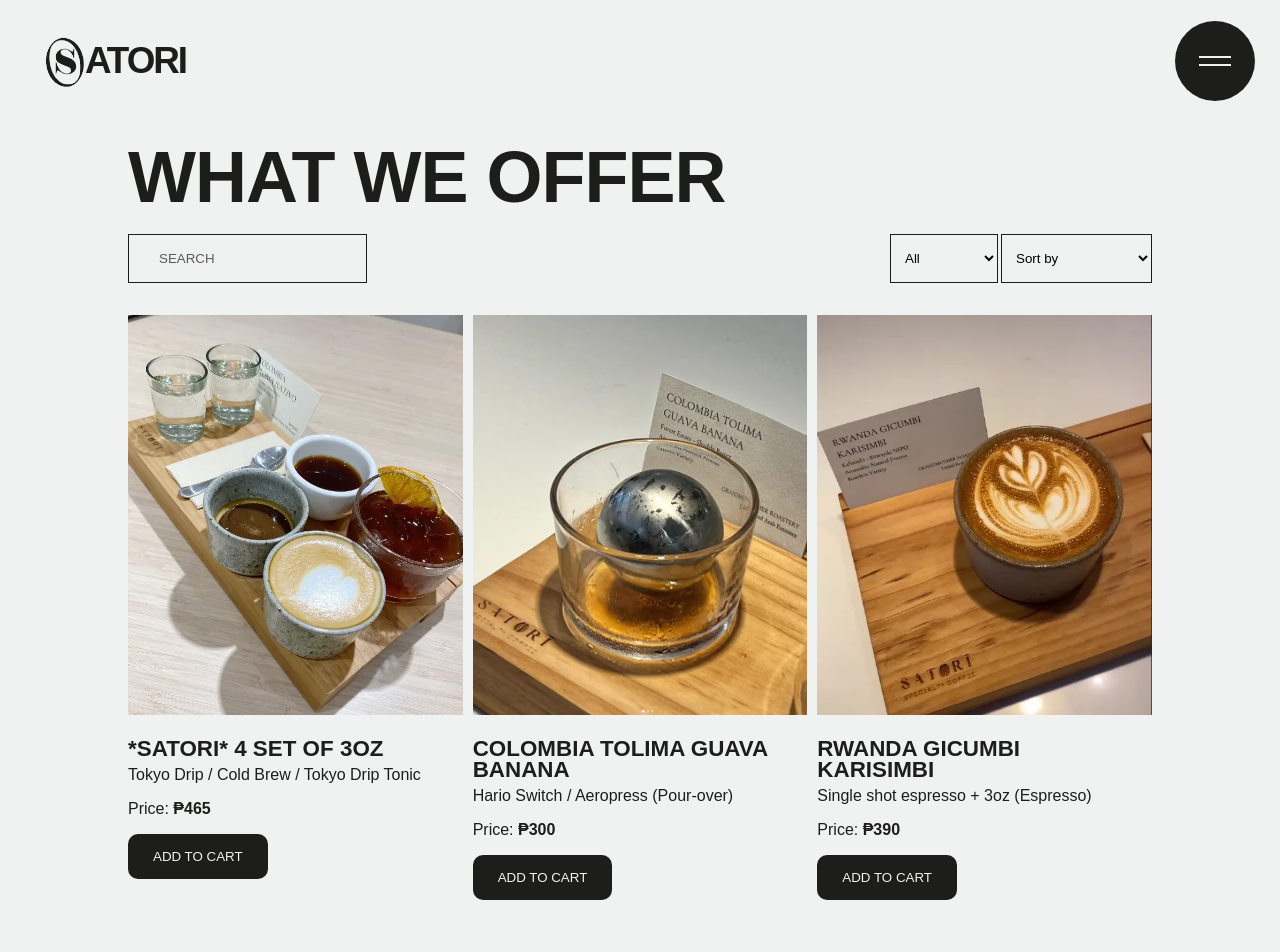
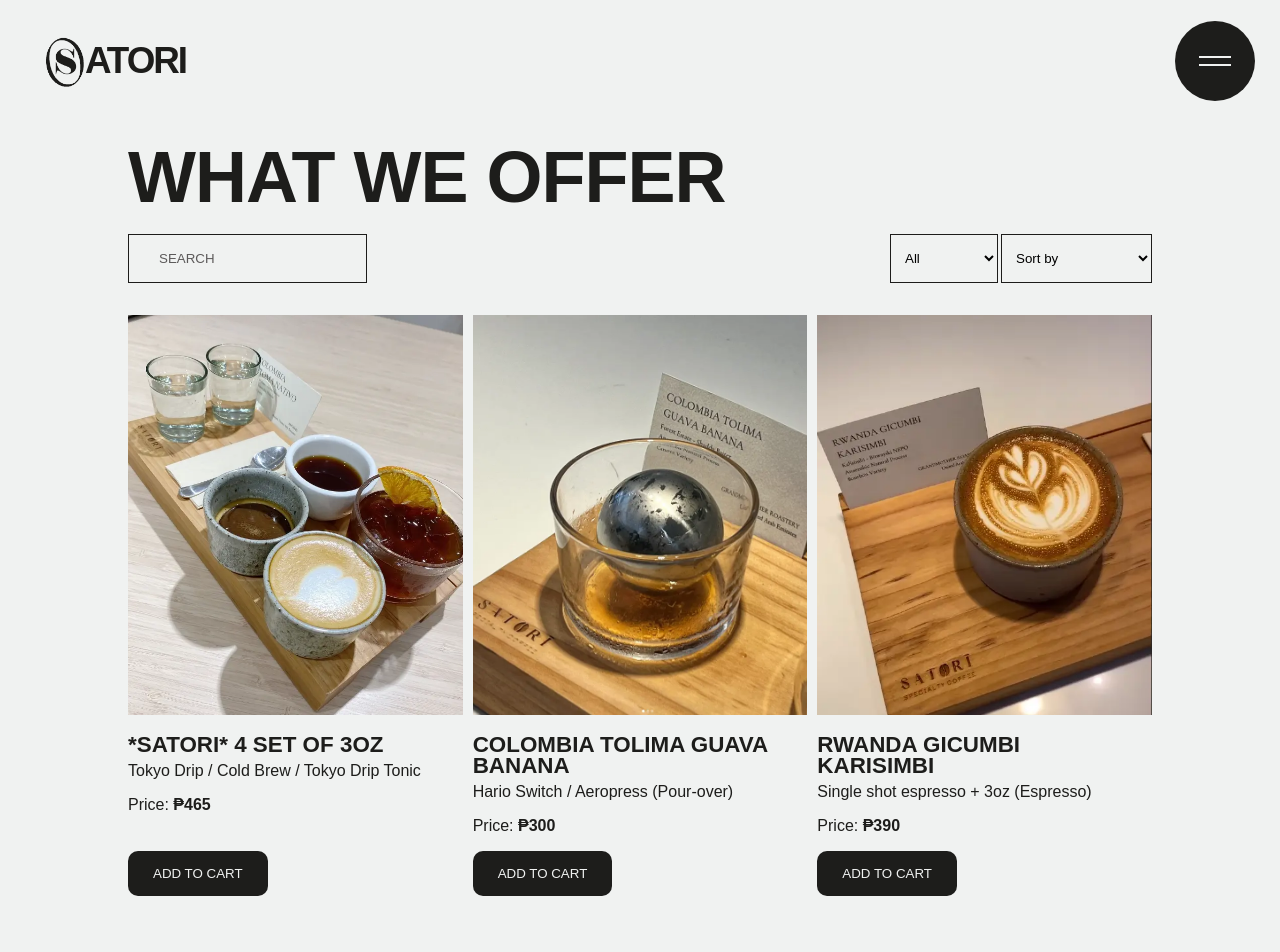
Before and after one commit to Bancantcode/satori-nextjs, a Next.js app: page /menu in a window 1280 px wide. Shown: the top 952 px of the page. Built offline with nearby package versions, Linux system fonts and the light colour scheme.

Commit message:
fixed add to cart position

```diff
--- a/src/components/Home/About/style.module.scss
+++ b/src/components/Home/About/style.module.scss
@@ -17,7 +17,6 @@
         }
         .category {
             text-transform: uppercase;
-            // color: #7C7C7C;
             color: #F0F2F1;
             margin: 0;
         }
--- a/src/components/Home/Faqs/style.module.scss
+++ b/src/components/Home/Faqs/style.module.scss
@@ -113,7 +113,7 @@
     .accordion {
       .faq__item {
         .faq__button {
-          padding: 30px 75px;
+          padding: 20px 75px;
 
           .faq__number {
             font-size: 3.5em;
--- a/src/components/Home/Feature/style.module.scss
+++ b/src/components/Home/Feature/style.module.scss
@@ -1,7 +1,6 @@
 .container {
     position: relative;
     place-content: center;
-
 
     .images {
         display: flex;
--- a/src/components/Menu/Landing/style.module.scss
+++ b/src/components/Menu/Landing/style.module.scss
@@ -37,6 +37,8 @@
     .offers{
         display: grid;
         .offer__container {
+            display: flex;
+            flex-direction: column;
             .image {
                 object-fit: cover;
                 cursor: crosshair;
@@ -47,6 +49,9 @@
                 }
             }
             .offer__info {
+                display: flex;
+                flex-direction: column;
+                flex-grow: 1;
                 .offer__name {
                     text-transform: uppercase;
                     margin: 0 0 0.4rem 0;
@@ -60,6 +65,17 @@
                         font-weight: 600;
                     }
                 }
+            }
+            .add__item {
+                margin-top: auto;
+                background-color: #1D1D1B;
+                color: #F0F2F1;
+                padding: 15px 25px;
+                text-transform: uppercase;
+                border: none;
+                border-radius: 10px;
+                cursor: pointer;
+                align-self: flex-start;
             }
         }
     }
```
